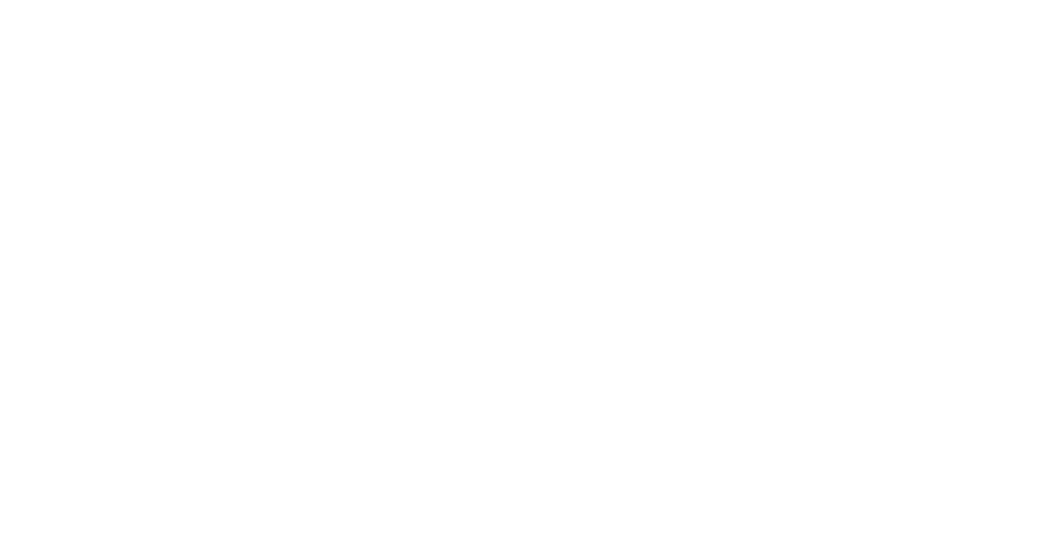
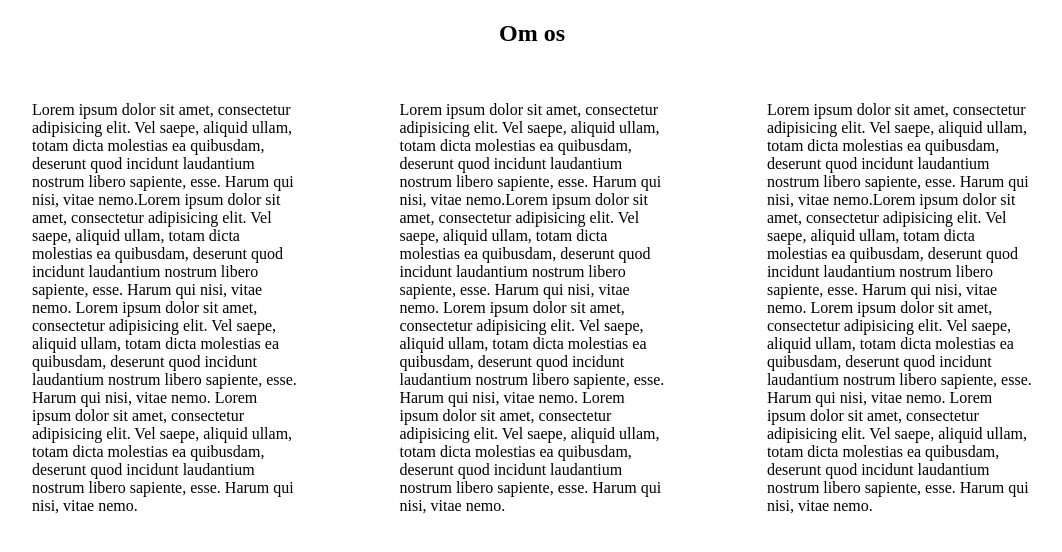
Before and after one commit to emil522u/07.04.01, a plain HTML site: page omos.html in a window 1280 px wide. Shown: the whole page, without its empty margins (108-1170 px from the left). Drawn offline with Linux system fonts and the light colour scheme.

Commit message:
Om os struktur

```diff
--- a/omos.html
+++ b/omos.html
@@ -4,6 +4,26 @@
 <head>
     <meta charset="UTF-8">
     <title>Document</title>
+    <style>
+        h1 {
+            text-align: center;
+        }
+
+        .sectionwrapper {
+            display: grid;
+            grid-template-columns: repeat(auto-fill, minmax(250px, 1fr));
+            grid-gap: 8vw;
+            max-width: 1000px;
+            margin: 0 auto;
+
+        }
+
+        .column1 {}
+
+        .column2 {}
+
+        .column3 {}
+    </style>
 </head>
 
 <body>
@@ -15,14 +35,23 @@
     </header>
 
     <section id="omos">
+        <h1>Om os</h1>
         <div class="sectionwrapper">
             <div class="column1">
+                <img src="" alt="">
+                <p>Lorem ipsum dolor sit amet, consectetur adipisicing elit. Vel saepe, aliquid ullam, totam dicta molestias ea quibusdam, deserunt quod incidunt laudantium nostrum libero sapiente, esse. Harum qui nisi, vitae nemo.Lorem ipsum dolor sit amet, consectetur adipisicing elit. Vel saepe, aliquid ullam, totam dicta molestias ea quibusdam, deserunt quod incidunt laudantium nostrum libero sapiente, esse. Harum qui nisi, vitae nemo. Lorem ipsum dolor sit amet, consectetur adipisicing elit. Vel saepe, aliquid ullam, totam dicta molestias ea quibusdam, deserunt quod incidunt laudantium nostrum libero sapiente, esse. Harum qui nisi, vitae nemo. Lorem ipsum dolor sit amet, consectetur adipisicing elit. Vel saepe, aliquid ullam, totam dicta molestias ea quibusdam, deserunt quod incidunt laudantium nostrum libero sapiente, esse. Harum qui nisi, vitae nemo. </p>
+
 
             </div>
             <div class="column2">
+                <img src="" alt="">
+                <p>Lorem ipsum dolor sit amet, consectetur adipisicing elit. Vel saepe, aliquid ullam, totam dicta molestias ea quibusdam, deserunt quod incidunt laudantium nostrum libero sapiente, esse. Harum qui nisi, vitae nemo.Lorem ipsum dolor sit amet, consectetur adipisicing elit. Vel saepe, aliquid ullam, totam dicta molestias ea quibusdam, deserunt quod incidunt laudantium nostrum libero sapiente, esse. Harum qui nisi, vitae nemo. Lorem ipsum dolor sit amet, consectetur adipisicing elit. Vel saepe, aliquid ullam, totam dicta molestias ea quibusdam, deserunt quod incidunt laudantium nostrum libero sapiente, esse. Harum qui nisi, vitae nemo. Lorem ipsum dolor sit amet, consectetur adipisicing elit. Vel saepe, aliquid ullam, totam dicta molestias ea quibusdam, deserunt quod incidunt laudantium nostrum libero sapiente, esse. Harum qui nisi, vitae nemo. </p>
+
 
             </div>
             <div class="column3">
+                <img src="" alt="">
+                <p>Lorem ipsum dolor sit amet, consectetur adipisicing elit. Vel saepe, aliquid ullam, totam dicta molestias ea quibusdam, deserunt quod incidunt laudantium nostrum libero sapiente, esse. Harum qui nisi, vitae nemo.Lorem ipsum dolor sit amet, consectetur adipisicing elit. Vel saepe, aliquid ullam, totam dicta molestias ea quibusdam, deserunt quod incidunt laudantium nostrum libero sapiente, esse. Harum qui nisi, vitae nemo. Lorem ipsum dolor sit amet, consectetur adipisicing elit. Vel saepe, aliquid ullam, totam dicta molestias ea quibusdam, deserunt quod incidunt laudantium nostrum libero sapiente, esse. Harum qui nisi, vitae nemo. Lorem ipsum dolor sit amet, consectetur adipisicing elit. Vel saepe, aliquid ullam, totam dicta molestias ea quibusdam, deserunt quod incidunt laudantium nostrum libero sapiente, esse. Harum qui nisi, vitae nemo. </p>
 
             </div>
         </div>
@@ -39,6 +68,4 @@
     </footer>
 
 
-</body>
-
-</html>
+</body></html>
```
